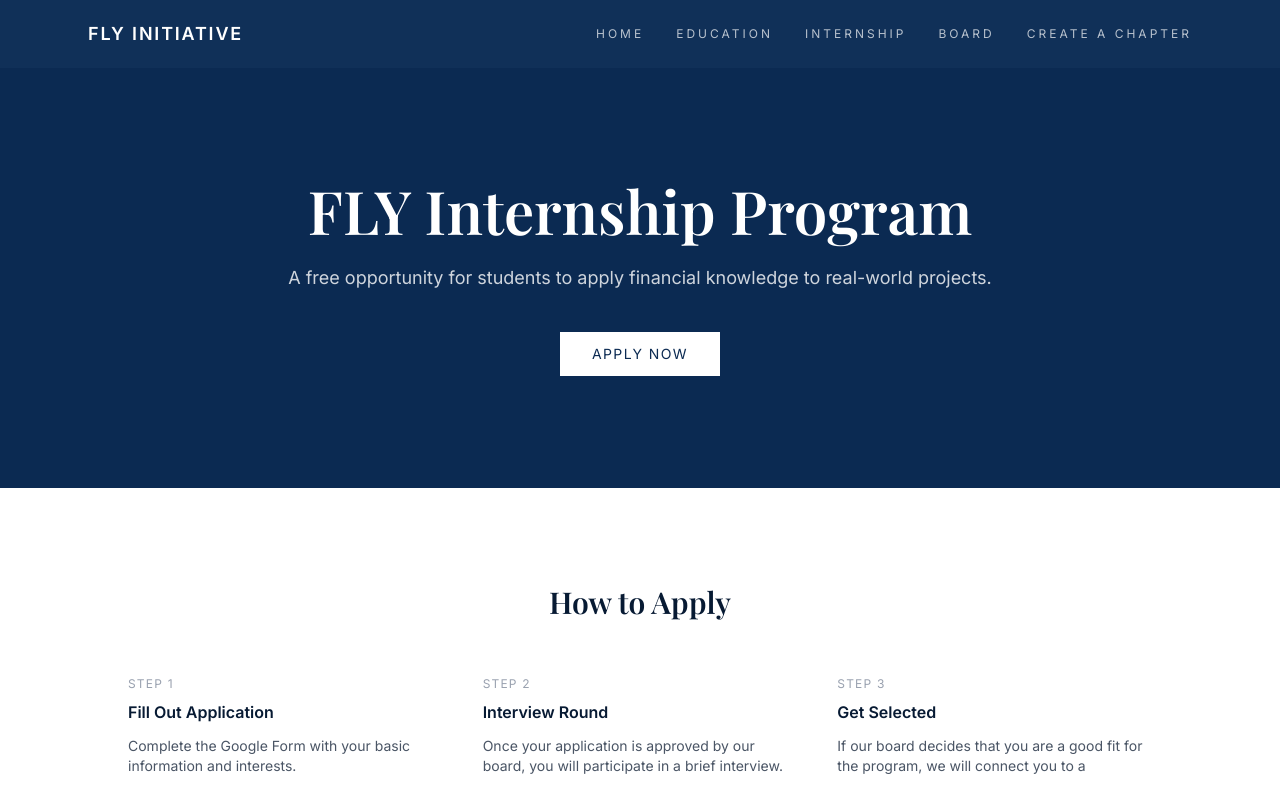
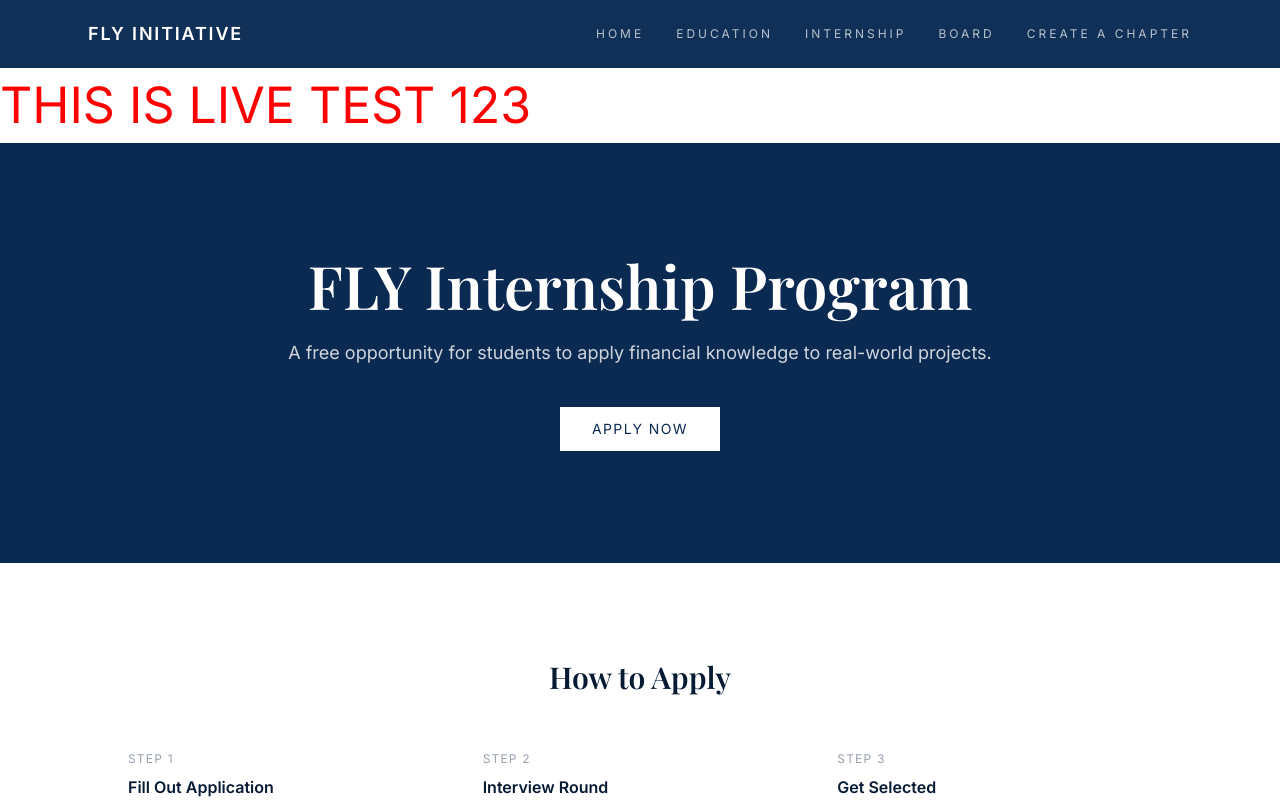
Before and after one commit to nchikyal/fly-website, a Next.js app: page /Internship in a window 1280 px wide. Shown: the top 800 px of the page. Built offline with nearby package versions, Linux system fonts and the light colour scheme; a web font is replaced by a local one.

Commit message:
test deployment

```diff
--- a/app/Internship/page.tsx
+++ b/app/Internship/page.tsx
@@ -7,8 +7,10 @@ const sans = Inter({ subsets: ["latin"] });
 
 export default function Internship() {
   return (
-    <div className={`${sans.className} text-[#071A33] bg-white`}>
-
+      <div className={`${sans.className} text-[#071A33] bg-white`}>
+      <h1 style={{color:"red", fontSize:"50px"}}>
+        THIS IS LIVE TEST 123
+      </h1>
       {/* HERO */}
       <section className="py-28 px-6 bg-[#0B2A52] text-white text-center">
         <div className="max-w-4xl mx-auto">
```
